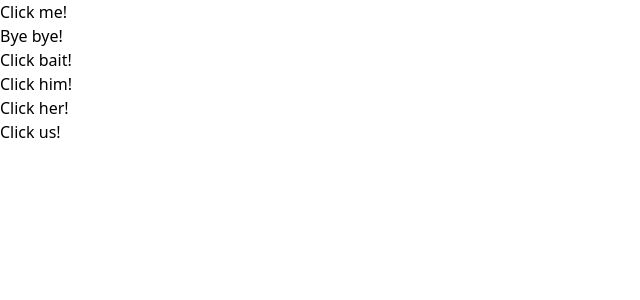
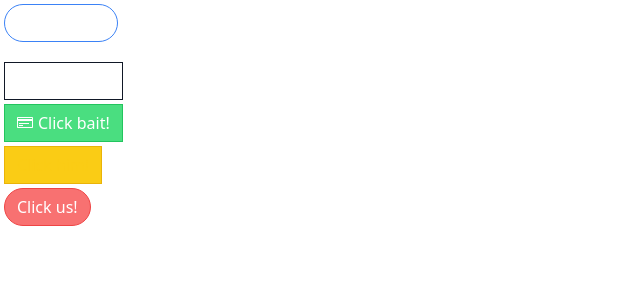
Before and after one commit to AndreiVB/react-components, a React (Create React App) app: page / in a window 1280 px wide. Shown: the top 300 px of the page, without its empty margins (0-640 px from the left). Built offline with nearby package versions, Linux system fonts and the light colour scheme.

Commit message:
added classnames & react-icons libraries, added props with rest operator from Button to plain button

```diff
--- a/package.json
+++ b/package.json
@@ -6,9 +6,11 @@
     "@testing-library/jest-dom": "^5.16.5",
     "@testing-library/react": "^13.4.0",
     "@testing-library/user-event": "^13.5.0",
+    "classnames": "^2.3.2",
     "prop-types": "^15.8.1",
     "react": "^18.2.0",
     "react-dom": "^18.2.0",
+    "react-icons": "^4.7.1",
     "react-scripts": "5.0.1",
     "web-vitals": "^2.1.4"
   },
--- a/src/App.js
+++ b/src/App.js
@@ -1,15 +1,44 @@
+import { GoBell, GoCloudDownload, GoCreditCard } from "react-icons/go";
 import Button from "./Button";
 
 function App() {
-    return <div>
-        <div><Button>Click me!</Button></div>
-        <div><Button>Bye bye!</Button></div>
-        <div><Button>Click bait!</Button></div>
-        <div><Button>Click him!</Button></div>
-        <div><Button>Click her!</Button></div>
-        <div><Button>Click us!</Button></div>
+    const handleClick = () => {
+        console.log('Clicked');
+    }
 
-        </div>;
+    const handleHover = () => {
+        console.log('Hovered');
+    }
+
+    return (
+			<div>
+				<div>
+					<Button primary rounded outline onClick={handleClick} className='mb-5'>
+						<GoBell />
+						Click me!
+					</Button>
+				</div>
+				<div>
+					<Button secondary outline onMouseEnter={handleHover}>
+						<GoCloudDownload />
+						Byee bye!
+					</Button>
+				</div>
+				<div>
+					<Button success><GoCreditCard /> Click bait!</Button>
+				</div>
+				<div>
+					<Button warning outline>
+						Click him!
+					</Button>
+				</div>
+				<div>
+					<Button danger rounded>
+						Click us!
+					</Button>
+				</div>
+			</div>
+		);
 }
 
 export default App;
--- a/src/Button.js
+++ b/src/Button.js
@@ -1,4 +1,4 @@
-import PropTypes from 'prop-types';
+import className from 'classnames';
 
 function Button({
     children,
@@ -8,9 +8,26 @@ function Button({
     warning,
     danger,
     outline,
-    rounded
+    rounded,
+    ...rest
 }) {
-    return <button>{children}</button>;
+    const classes = className(rest.className, 'flex items-center px-3 py-1.5 m-1 border', {
+        'border-blue-500 bg-blue-400 text-white': primary,
+        'border-gray-900 bg-gray-800 text-white': secondary,
+        'border-green-500 bg-green-400 text-white': success,
+        'border-yellow-500 bg-yellow-400 text-white': warning,
+        'border-red-500 bg-red-400 text-white': danger,
+        'rounded-full': rounded,
+        'bg-white': outline,
+        'text-blue-500': outline && primary,
+        'text-gray-900': outline && secondary,
+        'text-green-500': outline && success,
+        'text-yellow-400': outline && warning,
+        'text-red-500': outline && danger,
+
+    });
+
+    return <button {...rest} className={classes}>{children}</button>;
 }
 
 Button.propTypes = {
--- a/src/index.css
+++ b/src/index.css
@@ -1,3 +1,7 @@
 @tailwind base;
 @tailwind components;
 @tailwind utilities;
+
+button > svg {
+    margin-right: 5px;
+}
```
Also changed, not shown: 1 other file (tests, documents, lock files or other folders).
